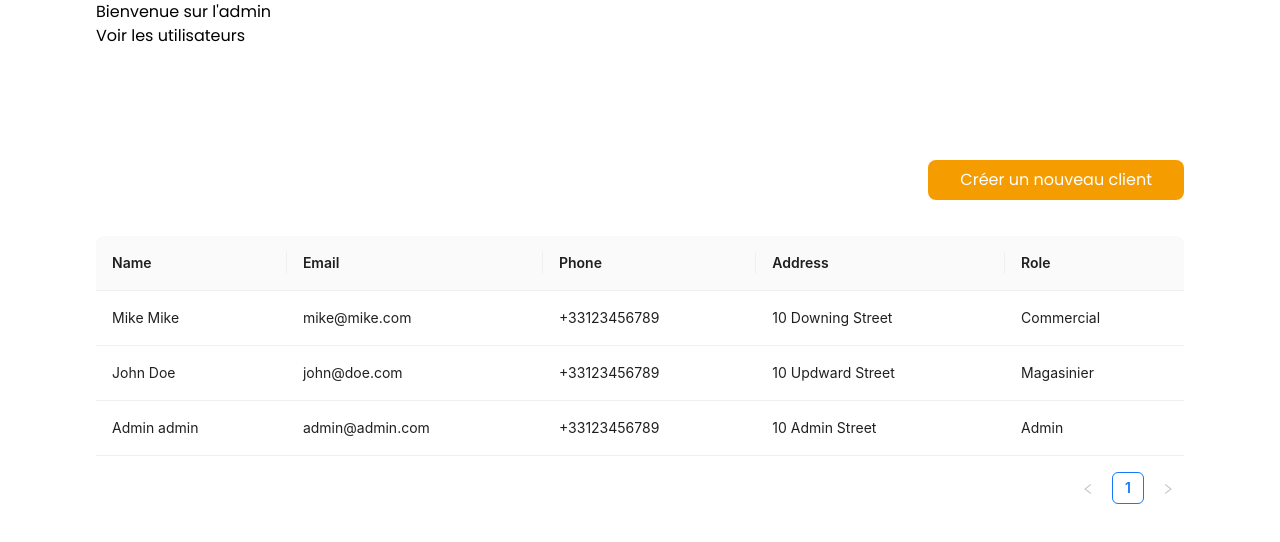
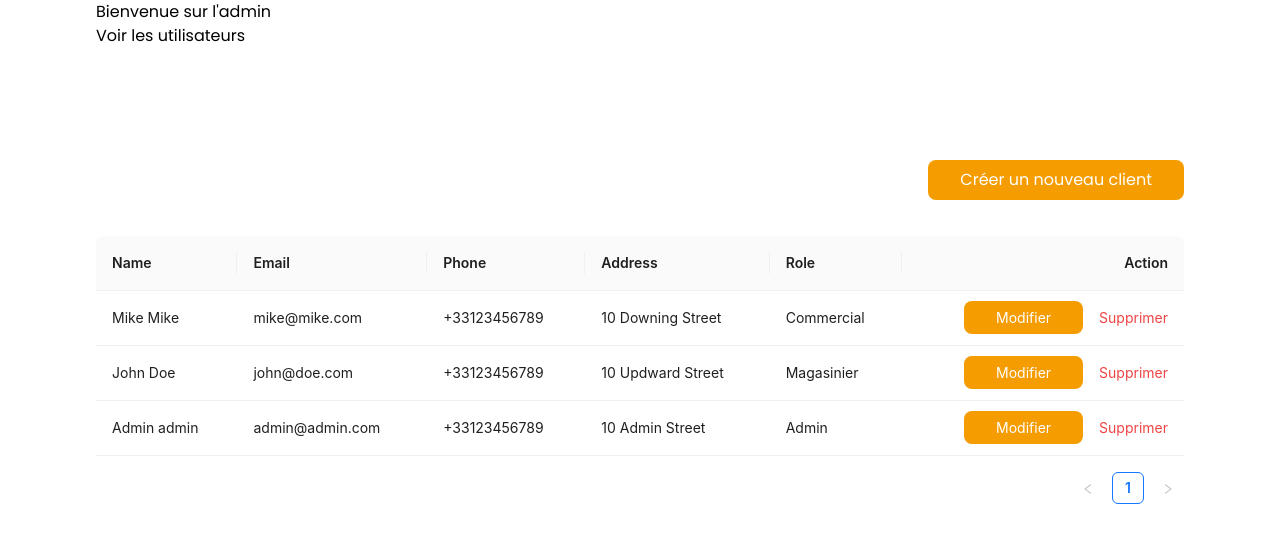
Before and after one commit to Nalvac/ChallengeStackM2, a React (Vite) app in the folder client/: page /admin/users in a window 1280 px wide. Shown: the top 542 px of the page. Built offline with nearby package versions, Linux system fonts and the light colour scheme.

Commit message:
feature/CSM-08 - Composant - Table
- Added user table component + static data

```diff
--- a/client/src/assets/main.scss
+++ b/client/src/assets/main.scss
@@ -121,3 +121,19 @@ input {
   width: 100%;
   margin-left: 5px !important;
 }
+
+.admin-table {
+  th.ant-table-cell.admin-action-title, .admin-action-title {
+    @apply text-right;
+  }
+
+  .admin-action {
+    &.delete {
+      @apply text-red-500 cursor-pointer;
+
+      &:hover {
+        @apply underline underline-offset-4;
+      }
+    }
+  }
+}
--- a/client/src/components/tableAdmin.jsx
+++ /dev/null
@@ -1,9 +0,0 @@
-import {Table} from "antd";
-
-const TableAdmin = ({ dataSource, columns }) => {
-    return (
-        <Table dataSource={dataSource} columns={columns} />
-    )
-}
-
-export default TableAdmin;
--- /dev/null
+++ b/client/src/components/tableAdmin/tableUser.jsx
@@ -0,0 +1,61 @@
+import {Space, Table} from "antd";
+const { Column } = Table;
+import {useEffect, useState} from "react";
+
+const TableUser = () => {
+  const [data, setData] = useState([]);
+
+  useEffect(() => {
+    setData([
+      {
+        key: '1',
+        name: 'Mike Mike',
+        email: 'mike@mike.com',
+        phone: '+33123456789',
+        address: '10 Downing Street',
+        role: 'Commercial',
+      },
+      {
+        key: '2',
+        name: 'John Doe',
+        email: 'john@doe.com',
+        phone: '+33123456789',
+        address: '10 Updward Street',
+        role: 'Magasinier',
+      },
+      {
+        key: '3',
+        name: 'Admin admin',
+        email: 'admin@admin.com',
+        phone: '+33123456789',
+        address: '10 Admin Street',
+        role: 'Admin',
+      },
+    ]);
+  }, []);
+
+
+    return (
+      <div className="mt-5 mb-10 admin-table">
+        <Table dataSource={data} rowKey={'id'}>
+          <Column title="Name" dataIndex="name" key="name"/>
+          <Column title="Email" dataIndex="email" key="email"/>
+          <Column title="Phone" dataIndex="phone" key="phone"/>
+          <Column title="Address" dataIndex="address" key="address"/>
+          <Column title="Role" dataIndex="role" key="role"/>
+          <Column title="Action" key="action" className={"admin-action-title"} render={(_, record) => (
+            <Space size="middle">
+              <a href={"#"} className={"btn secondary admin-action"}>
+                Modifier
+              </a>
+              <span className="admin-action delete" onClick={() => {
+                console.log('Setup delete')
+              }}>Supprimer</span>
+            </Space>
+          )} />
+        </Table>
+      </div>
+    )
+}
+
+export default TableUser;
--- a/client/src/pages/admin/user.jsx
+++ b/client/src/pages/admin/user.jsx
@@ -1,68 +1,12 @@
-import TableAdmin from "../../components/tableAdmin.jsx";
+import TableUser from "../../components/tableAdmin/tableUser.jsx";
 
 const User = () => {
-
-    const dataSource = [
-        {
-            key: '1',
-            name: 'Mike Mike',
-            email: 'mike@mike.com',
-            phone: '+33123456789',
-            address: '10 Downing Street',
-            role: 'Commercial',
-        },
-        {
-            key: '2',
-            name: 'John Doe',
-            email: 'john@doe.com',
-            phone: '+33123456789',
-            address: '10 Updward Street',
-            role: 'Magasinier',
-        },
-        {
-            key: '3',
-            name: 'Admin admin',
-            email: 'admin@admin.com',
-            phone: '+33123456789',
-            address: '10 Admin Street',
-            role: 'Admin',
-        },
-    ];
-
-    const columns = [
-        {
-            title: 'Name',
-            dataIndex: 'name',
-            key: 'name',
-        },
-        {
-            title: 'Email',
-            dataIndex: 'email',
-            key: 'email',
-        },
-        {
-            title: 'Phone',
-            dataIndex: 'phone',
-            key: 'phone',
-        },
-        {
-            title: 'Address',
-            dataIndex: 'address',
-            key: 'address',
-        },
-        {
-            title: 'Role',
-            dataIndex: 'role',
-            key: 'role',
-        },
-    ];
-
-    return (
-        <div className={"flex flex-col mt-28"}>
-            <a href={"#"} className={"mb-9 btn secondary ml-auto"}>Créer un nouveau client</a>
-            <TableAdmin dataSource={dataSource} columns={columns}/>
-        </div>
-    )
+  return (
+    <div className={"flex flex-col mt-28"}>
+      <a href={"#"} className={"mb-4 btn secondary ml-auto"}>Créer un nouveau client</a>
+      <TableUser/>
+    </div>
+  )
 }
 
 export default User;
--- a/client/src/routes.jsx
+++ b/client/src/routes.jsx
@@ -26,10 +26,6 @@ const router = createBrowserRouter([
     ]
   },
   {
-        path: "/",
-        element: <App/>,
-    },
-    {
     path: "/admin",
     element: <Admin/>,
     children: [
```
Also changed, not shown: 1 other file (tests, documents, lock files or other folders). Lines whose indentation alone changed are shown as unchanged.
